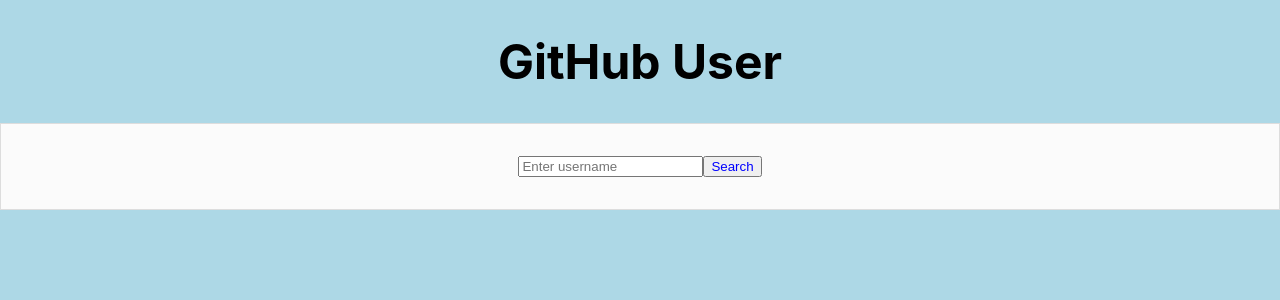
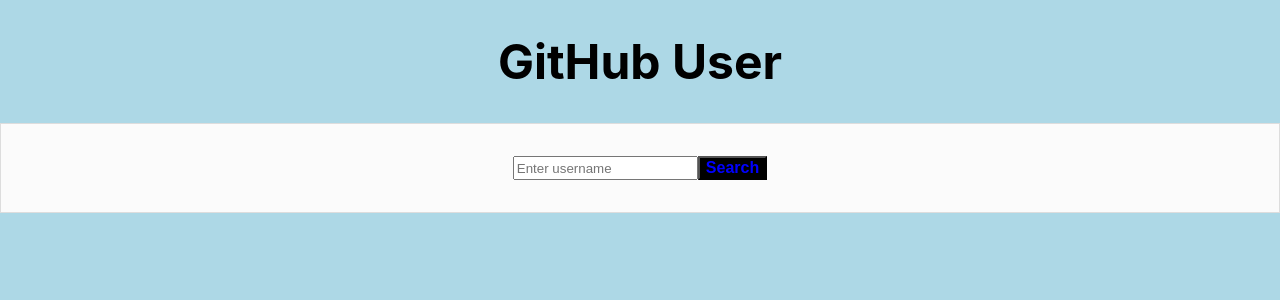
Before and after one commit to Mallikarjunamatla/githubcards, a React (Create React App) app: page / in a window 1280 px wide. Shown: the top 300 px of the page. Built offline with nearby package versions, Linux system fonts and the light colour scheme.

Commit message:
Added extra Style
Added extra styling.

```diff
--- a/src/App.css
+++ b/src/App.css
@@ -2,6 +2,7 @@
 .github-profile {
 	  margin: 1rem;
 }
+
 img {
     width: 75px;
   }
@@ -13,17 +14,32 @@
 .name {
     	font-size: 1.25rem;
       font-weight: bold;
-    }
-
+ }
 
 
 form {
-	border: thin solid #ddd;
+  border: thin solid #ddd;
   background-color: #fbfbfb;
   padding: 2rem;
   margin-bottom: 2rem;
   display: flex;
   justify-content: center;
+}
+
+.input{
+  margin-right: 20px;
+  height: 30px;
+  width: 500px;
+  border-color: black;
+  font-size: medium;
+  border-radius: 5px;
+}
+.butn{
+  background-color: black;
+  color: #fff;
+  font-size: medium;
+  font-weight: bold;
+
 }
 
 
```
